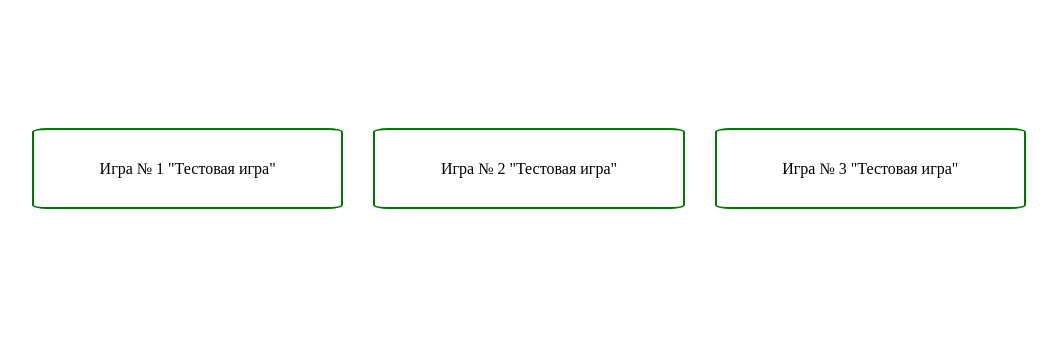
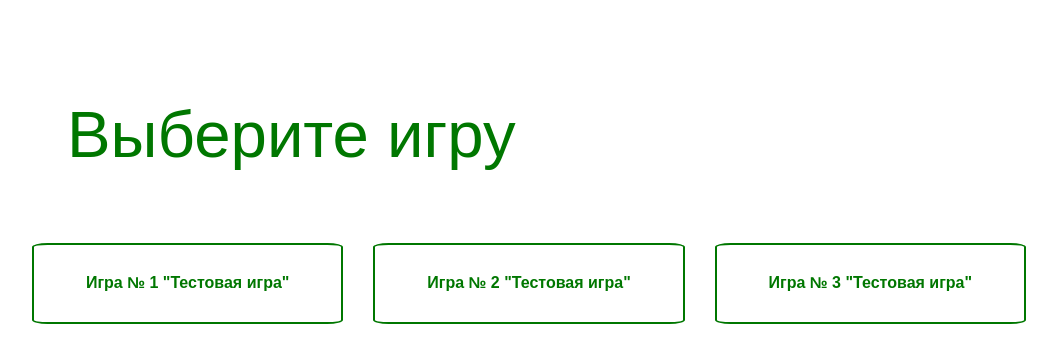
Before and after one commit to MikhailGusarov/PyQuiz, a Django app: page /OwnGame/ in a window 1280 px wide. Shown: the top 363 px of the page, without its empty margins (111-1168 px from the left). Run offline with Django 3.2, Linux system fonts and the light colour scheme; data comes from the database, SQL or seed files in the repository.

Commit message:
стили выбора игры

```diff
--- a/OwnGame/static/css/main.css
+++ b/OwnGame/static/css/main.css
@@ -1,5 +1,12 @@
+.main_games_header {
+    font-size: 49pt;
+    color: #007700;
+    font-family: sans-serif;
+    margin-left: 50px;
+    margin-bottom: 75px;
+}
 .main {
-    margin: 10% auto;
+    margin: 8% auto;
     width: 80%;
 }
 .main_games {
@@ -19,9 +26,12 @@
 }
 .main_games_game p {
     padding-top: 10%;
-    padding-bottom: 10%;
     text-align: center;
-    color: black;
+    color: #007700;
+    font-weight: bolder;
+    font-family: sans-serif;
+    height: 60%;
+    margin-bottom: 10%;
 }
 .main_games_game:hover p {
     color: white;
--- a/OwnGame/templates/index.html
+++ b/OwnGame/templates/index.html
@@ -1,6 +1,7 @@
 {% extends "base.html" %}
 {% block content %}
 {% if games %}
+    <h1 class="main_games_header">Выберите игру</h1>
     <div class="main_games">
     {% for game in games%}
 
```
